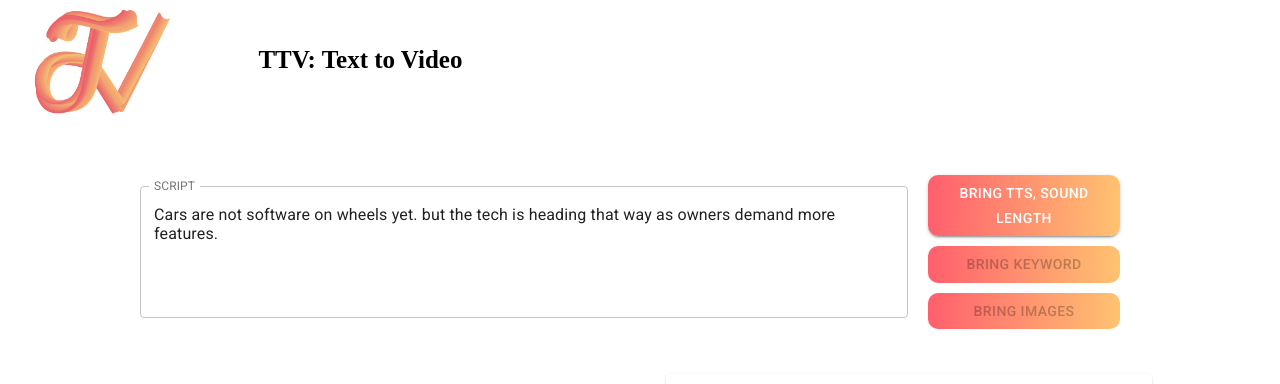
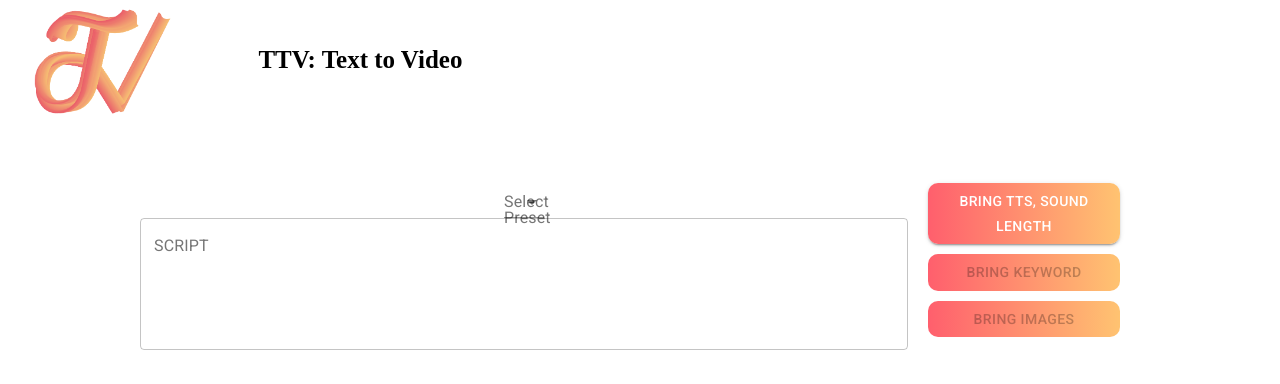
Before and after one commit to kimjisub/text-to-video, a React (Create React App) app: page / in a window 1280 px wide. Shown: the top 384 px of the page. Built offline with nearby package versions, Linux system fonts and the light colour scheme; a web font is replaced by a local one.

Commit message:
feat: preset selecter

```diff
--- a/src/Rendering.js
+++ b/src/Rendering.js
@@ -15,6 +15,10 @@ import {
 	TableBody,
 	Paper,
 	IconButton,
+	Select,
+	MenuItem,
+	InputLabel,
+	FormControl,
 } from '@material-ui/core';
 import { VolumeUp, PlayArrow, Pause } from '@material-ui/icons';
 import { makeStyles } from '@material-ui/core/styles';
@@ -44,6 +48,13 @@ const useStyles = makeStyles({
 	},
 });
 
+const scripts = {
+	'covid-19':
+		'As of the Chuseok and Hangeul Day holidays, the confirmed coronavirus 19 (COVID-19) remains in double digits. So there is a growing likelihood that the government will ease the distancing steps applied from the 12th.',
+	flower:
+		'You can cut all the flowers. but you can not keep spring from coming.',
+};
+
 let timeout = -1;
 function Rendering() {
 	const [soundPool, setSoundPool] = useState(null);
@@ -52,9 +63,7 @@ function Rendering() {
 	const [videoSeek, setVideoSeek] = useState(-1);
 	const [step, setStep] = useState(0);
 
-	const [scriptText, setScriptText] = useState(
-		'Cars are not software on wheels yet. but the tech is heading that way as owners demand more features.'
-	);
+	const [scriptText, setScriptText] = useState('');
 	const [scriptAnalize, setScriptAnalize] = useState([]);
 
 	useEffect(() => {
@@ -89,6 +98,18 @@ function Rendering() {
 	return (
 		<div className="Rendering">
 			<div className="flexible">
+				<div className="flexible flex_col">
+					<FormControl className={classes.formControl}>
+						<InputLabel id="demo-simple-select-label">Select Preset</InputLabel>
+						<Select
+							onChange={(event) => {
+								setScriptText(scripts[event.target.value]);
+							}}
+						>
+							<MenuItem value="covid-19">Covid-19</MenuItem>
+							<MenuItem value="flower">Flower</MenuItem>
+						</Select>
+					</FormControl>
 					<TextField
 						id="outlined-multiline-static"
 						className={classes.scriptBox}
@@ -96,11 +117,12 @@ function Rendering() {
 						multiline
 						rows={5}
 						variant="outlined"
-					defaultValue={scriptText}
+						value={scriptText}
 						onChange={(event) => {
 							setScriptText(event.target.value);
 						}}
 					/>
+				</div>
 				<div className="flexible flex_col">
 					<Button
 						variant="contained"
@@ -222,15 +244,13 @@ function Rendering() {
 											{i === videoSeek ? <Pause /> : <PlayArrow />}
 										</IconButton>
 									</TableCell>
-									<TableCell>
-										<IconButton
+									<TableCell
+										style={{ cursor: 'pointer' }}
 										onClick={() => {
 											soundPool.play(row.index);
 										}}
 									>
-											<VolumeUp />
-										</IconButton>
-										{row.script}
+										<div>{row.script}</div>
 									</TableCell>
 									<TableCell>{row.duration}</TableCell>
 									<TableCell>{row.keywords?.join()}</TableCell>
```
Lines whose indentation alone changed are shown as unchanged.
